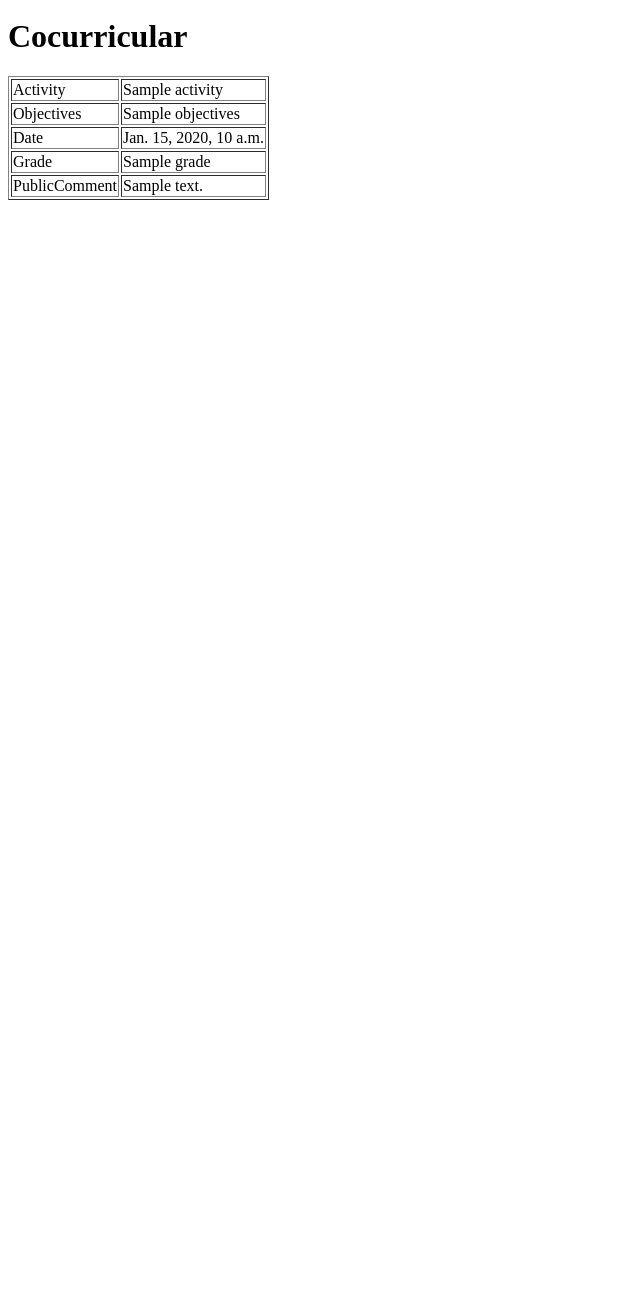
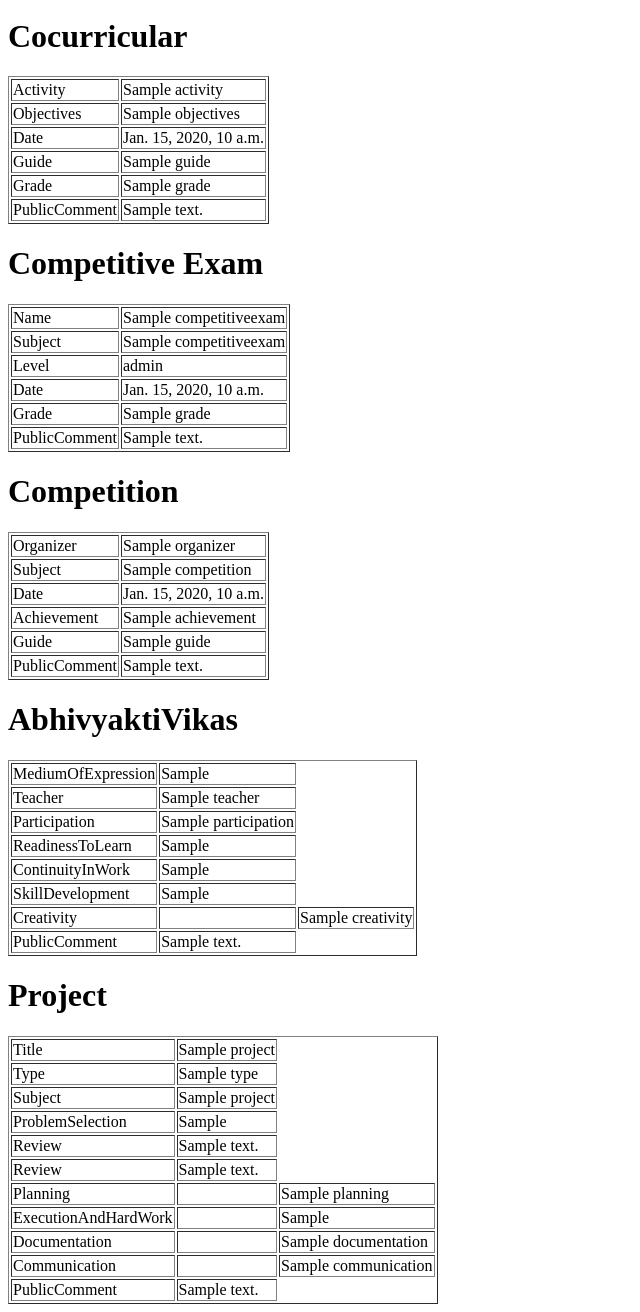
Before and after one commit to Morganhrdd/sms, a Django app: template templates/students/DisplayReport.html in a window 1280 px wide. Shown: the part 2111-3423 px from the top of the page, without its empty margins (0-640 px from the left). Before the commit the page ends 2311 px from the top, so only its background shows below. Run offline with Django 3.2, Linux system fonts and the light colour scheme; the template is opened without the code that fills it: most values are stand-ins (such as "Sample title", 1, 10 or a date in 2020).

Commit message:
added competitive exam, competition, abhivyakti, project in report

```diff
--- a/students/admin.py
+++ b/students/admin.py
@@ -65,11 +65,12 @@ class PhysicalFitnessInfoAdmin(admin.ModelAdmin):
     search_fields = ('StudentYearlyInformation__StudentBasicInfo__FirstName', 'StudentYearlyInformation__StudentBasicInfo__LastName', 'StudentYearlyInformation__StudentBasicInfo__RegistrationNo')
 
 class SocialActivityAdmin(admin.ModelAdmin):
+    search_fields = ('StudentYearlyInformation__StudentBasicInfo__RegistrationNo','StudentYearlyInformation__StudentBasicInfo__FirstName', 'Activity', 'Objectives')
     pass
 
 class CoCurricularAdmin(admin.ModelAdmin):
     list_display = ('StudentYearlyInformation', 'Activity', 'Objectives', 'Date', 'Guide', 'Grade')
-    search_fields = ('StudentYearlyInformation__StudentBasicInfo__FirstName', 'Activity', 'Guide')
+    search_fields = ('StudentYearlyInformation__StudentBasicInfo__RegistrationNo','StudentYearlyInformation__StudentBasicInfo__FirstName', 'Activity', 'Guide')
 
 class CompetitiveExamAdmin(admin.ModelAdmin):
     list_display = ('StudentYearlyInformation', 'Name', 'Subject', 'Level', 'Date', 'Grade')
--- a/templates/students/DisplayReport.html
+++ b/templates/students/DisplayReport.html
@@ -303,15 +303,164 @@
             <td>{{ x.Date}}</td>
         </tr>
         <tr>
+            <td>Guide</td>
+            <td>{{ x.Guide }}</td>
+        </tr>
+        <tr>
             <td>Grade</td>
             <td>{{ x.Grade }}</td>
         </tr>
         <tr>
             <td>PublicComment</td>
-            <td>{{ x.PublicComment}}</td>
+            <td>{{ x.PublicComment }}</td>
         </tr>
     </table>
     {% endfor %}
+    <h1>Competitive Exam</h1>
+    {% for x in competitiveexam %}
+    <table border=1>
+        <tr>
+            <td>Name</td>
+            <td>{{ x.Name }}</td>
+        </tr>
+        <tr>
+            <td>Subject</td>
+            <td>{{ x.Subject }}</td>
+        </tr>
+        <tr>
+            <td>Level</td>
+            <td>{{ x.Level}}</td>
+        </tr>
+        <tr>
+            <td>Date</td>
+            <td>{{ x.Date }}</td>
+        </tr>
+        <tr>
+            <td>Grade</td>
+            <td>{{ x.Grade }}</td>
+        </tr>
+        <tr>
+            <td>PublicComment</td>
+            <td>{{ x.PublicComment }}</td>
+        </tr>
+    </table>
+    {% endfor %}
+    <h1>Competition</h1>
+    {% for x in competition %}
+    <table border=1>
+        <tr>
+            <td>Organizer</td>
+            <td>{{ x.Organizer }}</td>
+        </tr>
+        <tr>
+            <td>Subject</td>
+            <td>{{ x.Subject }}</td>
+        </tr>
+        <tr>
+            <td>Date</td>
+            <td>{{ x.Date }}</td>
+        </tr>
+        <tr>
+            <td>Achievement</td>
+            <td>{{ x.Achievement}}</td>
+        </tr>
+        <tr>
+            <td>Guide</td>
+            <td>{{ x.Guide }}</td>
+        </tr>
+        <tr>
+            <td>PublicComment</td>
+            <td>{{ x.PublicComment }}</td>
+        </tr>
+    </table>
+    {% endfor %}
+    <h1>AbhivyaktiVikas</h1>
+    {% for x in abhivyaktivikas %}
+    <table border=1>
+        <tr>
+            <td>MediumOfExpression</td>
+            <td>{{ x.MediumOfExpression }}</td>
+        </tr>
+        <tr>
+            <td>Teacher</td>
+            <td>{{ x.Teacher }}</td>
+        </tr>
+        <tr>
+            <td>Participation</td>
+            <td>{{ x.Participation }}</td>
+        </tr>
+        <tr>
+            <td>ReadinessToLearn</td>
+            <td>{{ x.ReadinessToLearn}}</td>
+        </tr>
+        <tr>
+            <td>ContinuityInWork</td>
+            <td>{{ x.ContinuityInWork }}</td>
+        </tr>
+        <tr>
+            <td>SkillDevelopment</td>
+            <td>{{ x.SkillDevelopment }}</td>
+        </tr>
+        <tr>
+            <td>Creativity<td>
+            <td>{{ x.Creativity }}</td>
+        </tr>
+        <tr>
+            <td>PublicComment</td>
+            <td>{{ x.PublicComment }}</td>
+        </tr>
+    </table>
+    {% endfor %}
+    <h1>Project</h1>
+    {% for x in project %}
+    <table border=1>
+        <tr>
+            <td>Title</td>
+            <td>{{ x.Title }}</td>
+        </tr>
+        <tr>
+            <td>Type</td>
+            <td>{{ x.Type }}</td>
+        </tr>
+        <tr>
+            <td>Subject</td>
+            <td>{{ x.Subject }}</td>
+        </tr>
+        <tr>
+            <td>ProblemSelection</td>
+            <td>{{ x.ProblemSelection}}</td>
+        </tr>
+        <tr>
+            <td>Review</td>
+            <td>{{ x.Review }}</td>
+        </tr>
+        <tr>
+            <td>Review</td>
+            <td>{{ x.Review }}</td>
+        </tr>
+        <tr>
+            <td>Planning<td>
+            <td>{{ x.Planning }}</td>
+        </tr>
+        <tr>
+            <td>ExecutionAndHardWork<td>
+            <td>{{ x.ExecutionAndHardWork }}</td>
+        </tr>
+        <tr>
+            <td>Documentation<td>
+            <td>{{ x.Documentation }}</td>
+        </tr>
+        <tr>
+            <td>Communication<td>
+            <td>{{ x.Communication }}</td>
+        </tr>
+        <tr>
+            <td>PublicComment</td>
+            <td>{{ x.PublicComment }}</td>
+        </tr>
+    </table>
+    {% endfor %}
+
 </body>
 </html>
 <tr>
```
Also changed, not shown: students/views.py (+8 -0 lines).
